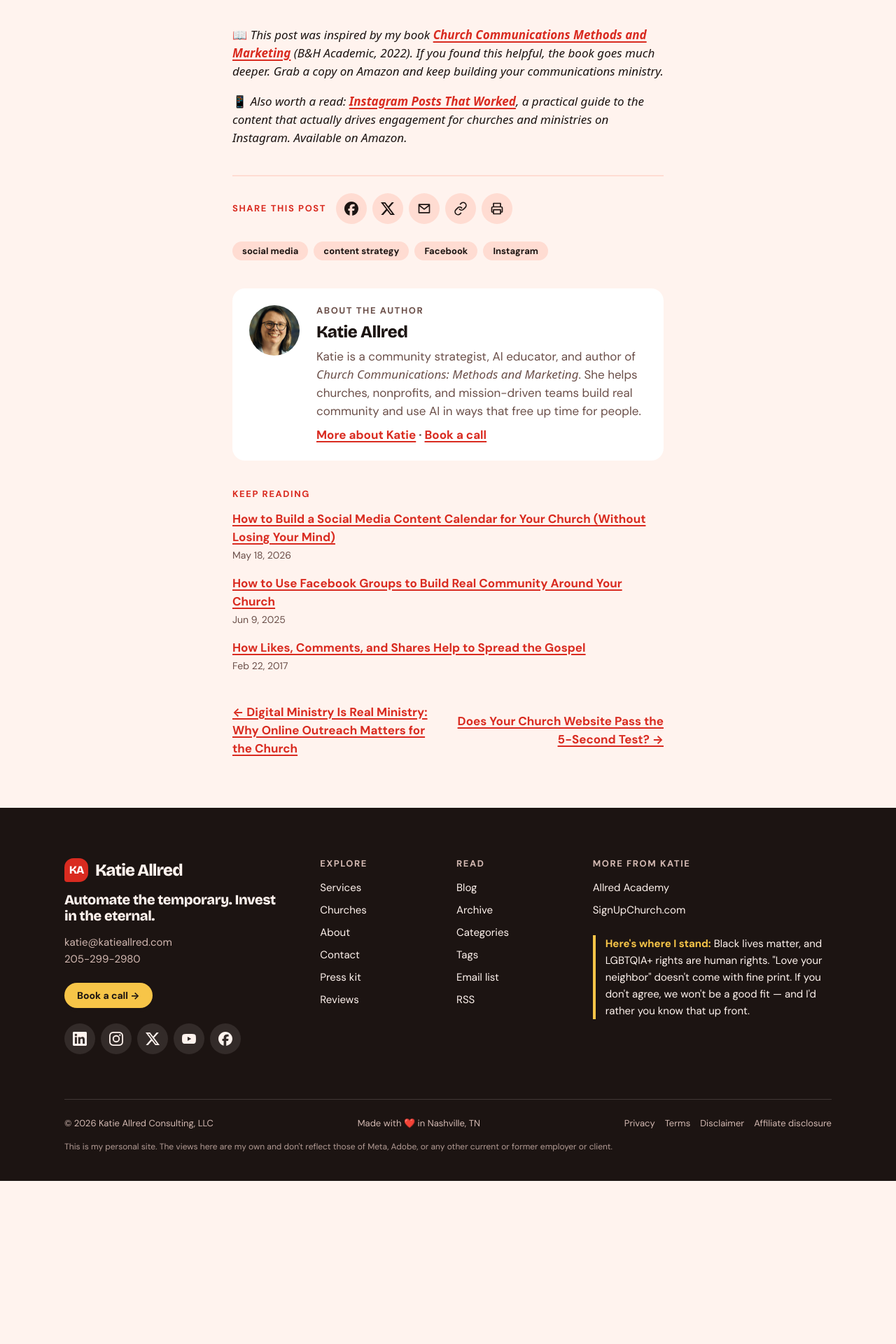
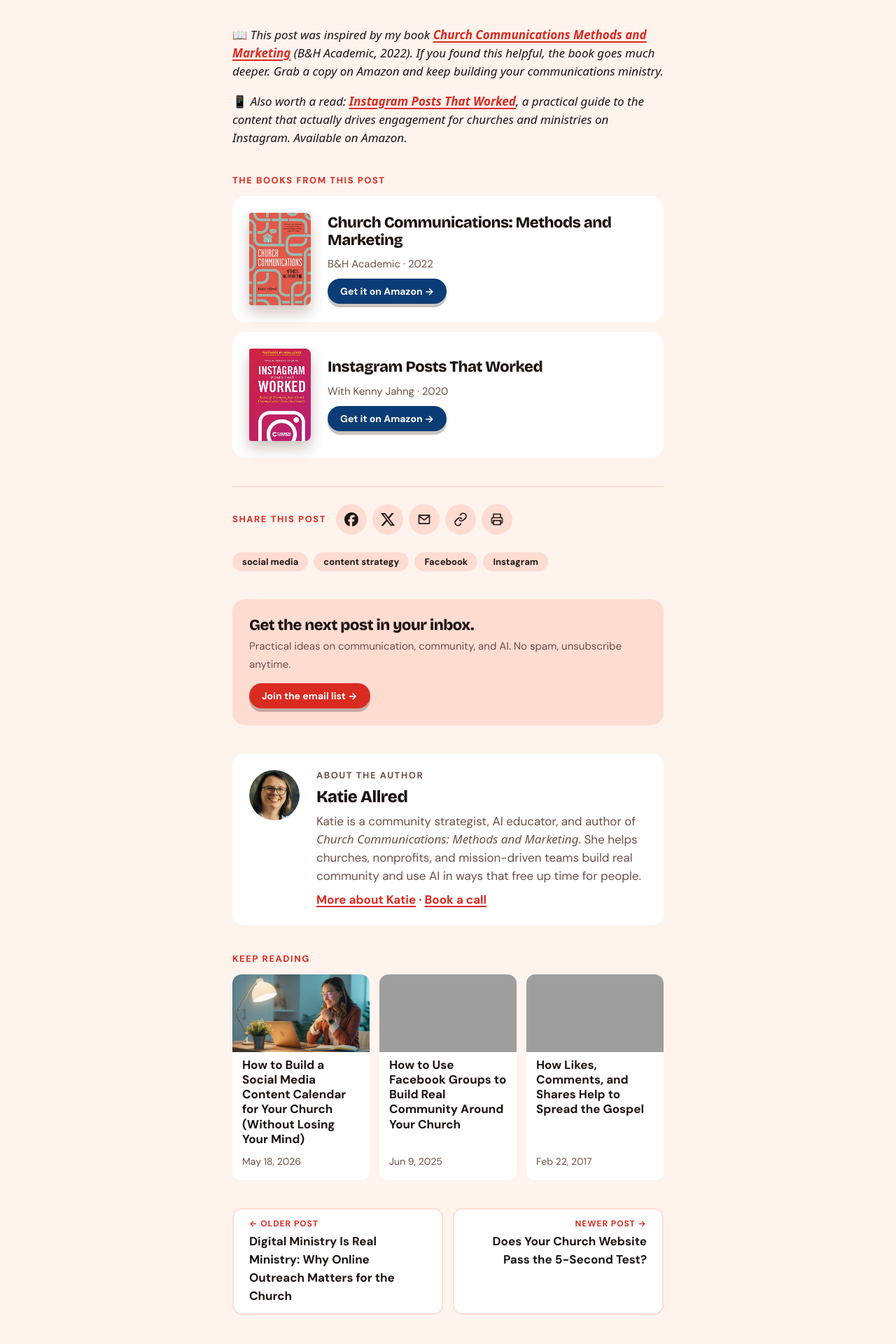
Before and after one commit to katiejallred/personal, a Jekyll site: the page built from _posts/2025-04-07-your-church-doesnt-need-to-be-on-every-social-media-platform.md, in a window 1280 px wide. Shown: the part 3042-4962 px from the top of the page at 70% size. Built offline with Jekyll 4.4.1, drawn with Linux system fonts in a browser that asks for light colours; some web fonts are replaced; before the commit the page ends 4729 px from its top, so only the background shows below that; grey boxes are pictures that could not be loaded.

Commit message:
Refresh the end of blog posts (#72)
- Posts that link one of Katie's books (by ASIN or its SiteStripe short
  link, now in _data/books.yml) show a cover card with a tagged Amazon
  button after the article (_includes/book-mention.html).
- "Keep reading" shows the related posts as picture cards (the year
  panel stands in when a post has no image).
- A "Get the next post in your inbox" box links to the email list.
- Older/newer post links are labelled cards of equal height.


Claude-Session: https://claude.ai/code/session_01WN9WAfd6bJGG5VAS74eETi

Co-authored-by: Claude Opus 5.5 <noreply@anthropic.com>

```diff
--- a/_data/books.yml
+++ b/_data/books.yml
@@ -1,11 +1,14 @@
 # Katie's books. Covers live in assets/images/books/. Buy links are built
 # from `asin` and site.amazon.tag by _includes/amazon-url.html, so every
 # link carries the affiliate tag; don't paste raw Amazon URLs here.
+# A post that links a book (by ASIN or short_link) shows its cover card at
+# the end (_includes/book-mention.html).
 # `isbn` is the 13-digit ISBN used in the Book structured data
 # (_includes/seo.html) and /llms.txt; `google_books` is the book's Google
 # Books page, if it has one.
 - title: "Church Communications: Methods and Marketing"
   asin: "1087730171"
+  short_link: https://amzn.to/4bVudKw # SiteStripe link used in older posts
   isbn: "9781087730172"
   google_books: https://books.google.com/books/about/Church_Communications.html?id=QHR_EAAAQBAJ
   cover: /assets/images/books/church-communications.jpg
@@ -22,6 +25,7 @@
 
 - title: AI Prompts for Church Leaders
   asin: "1735196002"
+  short_link: https://amzn.to/4bXQCHi # SiteStripe link used in older posts
   isbn: "9781735196008"
   cover: /assets/images/books/ai-prompts-for-church-leaders.jpg
   cover_width: 333
@@ -36,6 +40,7 @@
 
 - title: Instagram Posts That Worked
   asin: "1735196029"
+  short_link: https://amzn.to/4dilVPf # SiteStripe link used in older posts
   isbn: "9781735196022"
   cover: /assets/images/books/instagram-posts-that-worked.jpg
   cover_width: 333
--- /dev/null
+++ b/_includes/book-mention.html
@@ -0,0 +1,27 @@
+{%- comment -%}
+  Cover cards for Katie's books that a post links to, by ASIN or by the
+  book's SiteStripe short link in _data/books.yml. Usage, in the post layout:
+  {% include book-mention.html content=content %}
+{%- endcomment -%}
+{%- assign mentioned = '' | split: '' -%}
+{%- for b in site.data.books -%}
+  {%- if include.content contains b.asin or b.short_link and include.content contains b.short_link -%}
+    {%- assign mentioned = mentioned | push: b -%}
+  {%- endif -%}
+{%- endfor -%}
+{%- if mentioned.size > 0 %}
+<aside class="book-mention" aria-labelledby="book-mention-title">
+  <h2 class="label" id="book-mention-title">{% if mentioned.size == 1 %}The book{% else %}The books{% endif %} from this post</h2>
+  {%- for b in mentioned %}
+  {%- capture buy %}{% include amazon-url.html asin=b.asin %}{% endcapture %}
+  <div class="book-mention-item">
+    <img src="{{ b.cover | relative_url }}" alt="" width="{{ b.cover_width }}" height="{{ b.cover_height }}" loading="lazy" decoding="async">
+    <div>
+      <p class="book-mention-title"><cite>{{ b.title }}</cite></p>
+      <p class="book-mention-meta">{{ b.meta }}</p>
+      <a class="btn btn-blue btn-sm" href="{{ buy }}">Get it on Amazon →</a>
+    </div>
+  </div>
+  {%- endfor %}
+</aside>
+{%- endif %}
--- a/_includes/related-posts.html
+++ b/_includes/related-posts.html
@@ -14,9 +14,17 @@
   <h2 class="label" id="related-title">Keep reading</h2>
   <ul>
     {%- for post in related %}
+    {%- assign image = post.image | default: post.featured_image %}
     <li>
-      <a href="{{ post.url | relative_url }}">{{ post.title }}</a>
-      <time datetime="{{ post.date | date_to_xmlschema }}">{{ post.date | date: "%b %-d, %Y" }}</time>
+      <a class="related-card" href="{{ post.url | relative_url }}">
+        {%- if image %}
+        <img src="{{ image | relative_url }}" alt="" loading="lazy" decoding="async">
+        {%- else %}
+        <span class="post-card-placeholder" aria-hidden="true"><span>{{ post.date | date: "%Y" }}</span></span>
+        {%- endif %}
+        <strong>{{ post.title }}</strong>
+        <time datetime="{{ post.date | date_to_xmlschema }}">{{ post.date | date: "%b %-d, %Y" }}</time>
+      </a>
     </li>
     {%- endfor %}
   </ul>
--- a/_layouts/post.html
+++ b/_layouts/post.html
@@ -89,6 +89,8 @@ layout: default
     {{ content }}
   </div>
 
+  {% include book-mention.html content=content %}
+
   <footer class="article-footer">
     {% include share.html id="share-title" %}
 
@@ -101,16 +103,24 @@ layout: default
     </ul>
     {%- endif %}
 
+    <aside class="post-subscribe" aria-labelledby="subscribe-title">
+      <div>
+        <h2 id="subscribe-title">Get the next post in your inbox.</h2>
+        <p>Practical ideas on communication, community, and AI. No spam, unsubscribe anytime.</p>
+      </div>
+      <a class="btn btn-red btn-sm" href="{{ '/join-my-email-list/' | relative_url }}">Join the email list →</a>
+    </aside>
+
     {% include author-card.html %}
 
     {% include related-posts.html %}
 
     <nav class="post-nav" aria-label="Post navigation">
       {%- if page.previous.url %}
-      <a class="post-nav-prev" href="{{ page.previous.url | relative_url }}" rel="prev">&larr; {{ page.previous.title }}</a>
+      <a class="post-nav-prev" href="{{ page.previous.url | relative_url }}" rel="prev"><span>&larr; Older post</span>{{ page.previous.title }}</a>
       {%- endif %}
       {%- if page.next.url %}
-      <a class="post-nav-next" href="{{ page.next.url | relative_url }}" rel="next">{{ page.next.title }} &rarr;</a>
+      <a class="post-nav-next" href="{{ page.next.url | relative_url }}" rel="next"><span>Newer post &rarr;</span>{{ page.next.title }}</a>
       {%- endif %}
     </nav>
   </footer>
--- a/assets/css/main.css
+++ b/assets/css/main.css
@@ -590,8 +590,32 @@ code, pre, kbd, samp {
 }
 
 .post-nav a {
+  flex: 1 1 240px;
+  display: flex;
+  flex-direction: column;
+  gap: 4px;
+  padding: var(--space-3) var(--space-4);
+  background: var(--surface);
+  border-radius: var(--radius-tile);
+  box-shadow: inset 0 0 0 2px var(--blush);
   font-weight: 700;
-  max-width: 48%;
+  color: var(--ink);
+  text-decoration: none;
+}
+
+.post-nav {
+  align-items: stretch;
+}
+
+.post-nav a span {
+  font: 700 12px/16px var(--font-sans);
+  letter-spacing: 0.08em;
+  text-transform: uppercase;
+  color: var(--red);
+}
+
+.post-nav a:hover {
+  box-shadow: inset 0 0 0 2px var(--red);
 }
 
 .post-nav-next {
@@ -808,6 +832,7 @@ code, pre, kbd, samp {
   .article-toc,
   .share,
   .related-posts,
+  .post-subscribe,
   .post-nav {
     display: none !important;
   }
@@ -877,18 +902,53 @@ code, pre, kbd, samp {
   list-style: none;
   display: grid;
   gap: var(--space-3);
-}
-
-.related-posts li {
+  grid-template-columns: repeat(auto-fit, minmax(min(100%, 180px), 1fr));
+}
+
+.related-card {
+  height: 100%;
   display: flex;
   flex-direction: column;
-}
-
-.related-posts a {
-  font-weight: 700;
-}
-
-.related-posts time {
+  gap: var(--space-2);
+  padding-bottom: var(--space-3);
+  background: var(--surface);
+  border-radius: var(--radius-tile);
+  overflow: hidden;
+  color: var(--ink);
+  text-decoration: none;
+}
+
+.related-card img,
+.related-card .post-card-placeholder {
+  width: 100%;
+  aspect-ratio: 16 / 9;
+  object-fit: cover;
+}
+
+.related-card .post-card-placeholder {
+  padding: var(--space-3);
+}
+
+.related-card .post-card-placeholder span {
+  font-size: 32px;
+}
+
+.related-card strong,
+.related-card time {
+  padding: 0 var(--space-3);
+}
+
+.related-card strong {
+  line-height: 1.25;
+}
+
+.related-card:hover strong {
+  text-decoration: underline;
+  text-decoration-color: var(--butter);
+}
+
+.related-card time {
+  margin-top: auto;
   color: var(--muted);
   font-size: 14px;
 }
@@ -3415,3 +3475,70 @@ code, pre, kbd, samp {
     transition: none;
   }
 }
+
+/* --- Post extras --- */
+.book-mention {
+  margin-top: var(--space-6);
+  display: grid;
+  gap: var(--space-3);
+}
+
+.book-mention-item {
+  display: grid;
+  grid-template-columns: 88px 1fr;
+  gap: var(--space-4);
+  align-items: center;
+  padding: var(--space-4);
+  background: var(--surface);
+  border-radius: var(--radius-card);
+}
+
+.book-mention-item img {
+  width: 88px;
+  aspect-ratio: 2 / 3;
+  object-fit: cover;
+  border-radius: 3px 8px 8px 3px;
+  box-shadow: 0 10px 20px rgba(60, 10, 5, 0.25);
+}
+
+.book-mention-item > div > * + * {
+  margin-top: var(--space-2);
+}
+
+.book-mention-title {
+  font: 800 22px/1.15 var(--font-display);
+  letter-spacing: -0.02em;
+}
+
+.book-mention-title cite {
+  font-style: normal;
+}
+
+.book-mention-meta {
+  color: var(--muted);
+  font-size: 15px;
+}
+
+.post-subscribe {
+  margin-top: var(--space-6);
+  padding: var(--space-4);
+  display: flex;
+  flex-wrap: wrap;
+  align-items: center;
+  justify-content: space-between;
+  gap: var(--space-3);
+  background: var(--blush);
+  border-radius: var(--radius-card);
+}
+
+.post-subscribe h2 {
+  font-size: 22px;
+  line-height: 1.2;
+  letter-spacing: -0.02em;
+}
+
+.post-subscribe p {
+  margin-top: 4px;
+  color: var(--muted);
+  font-size: 15px;
+}
```
